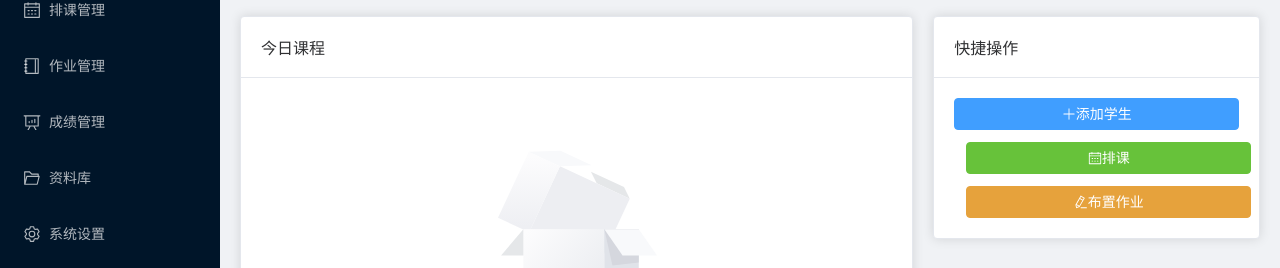
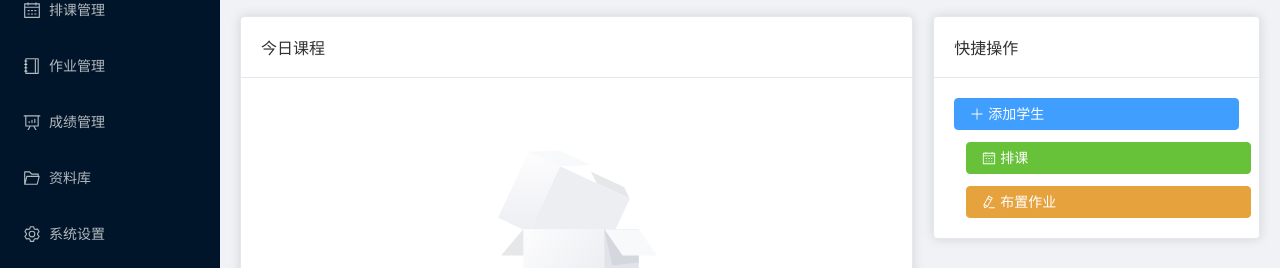
Before and after one commit to beishan/aiteacher, a Vue app in the folder frontend/: page /dashboard in a window 1280 px wide. Shown: the part 190-458 px from the top of the page. Built offline with nearby package versions, Linux system fonts and the light colour scheme; no server answers; sample sign-in values are in the browser's storage.

Commit message:
fix: 修复首页快捷操作按钮图标未对齐的问题
为快捷操作按钮添加 flex 布局，确保图标在不同文字长度下保持左对齐。

```diff
--- a/frontend/src/views/dashboard/DashboardView.vue
+++ b/frontend/src/views/dashboard/DashboardView.vue
@@ -124,5 +124,12 @@ import { User, Calendar, Notebook, Wallet, Plus, EditPen } from '@element-plus/i
 
 .quick-actions .el-button {
   width: 100%;
+  display: flex;
+  align-items: center;
+  justify-content: flex-start;
+}
+
+.quick-actions .el-button .el-icon {
+  margin-right: 4px;
 }
 </style>
```
